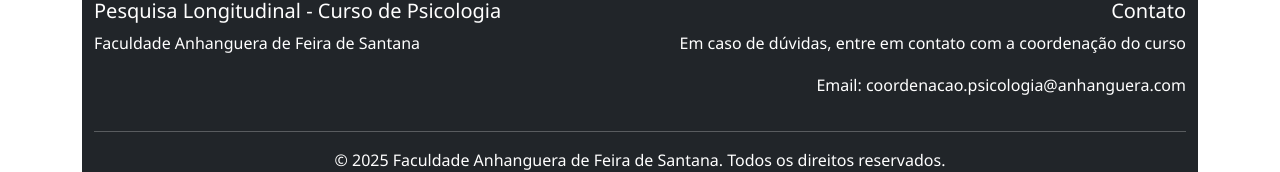
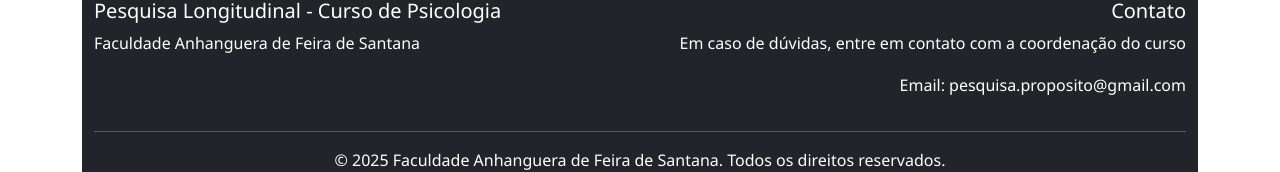
Before and after one commit to jeorgefg/pesquisa-longitudinal, a website: page public/formulario_final.html in a window 1280 px wide. Shown: the part 4513-4685 px from the top of the page. Drawn offline with nearby package versions, Linux system fonts and the light colour scheme.

Commit message:
Update and rename formulario_final (2).html to formulario_final.html

```diff
--- a/public/formulario_final (2).html
+++ b/public/formulario_final.html
@@ -676,7 +676,7 @@
                 <div class="col-md-6 text-md-end">
                     <h5>Contato</h5>
                     <p>Em caso de dúvidas, entre em contato com a coordenação do curso</p>
-                    <p>Email: coordenacao.psicologia@anhanguera.com</p>
+                    <p>Email: pesquisa.proposito@gmail.com</p>
                 </div>
             </div>
             <hr>
```
